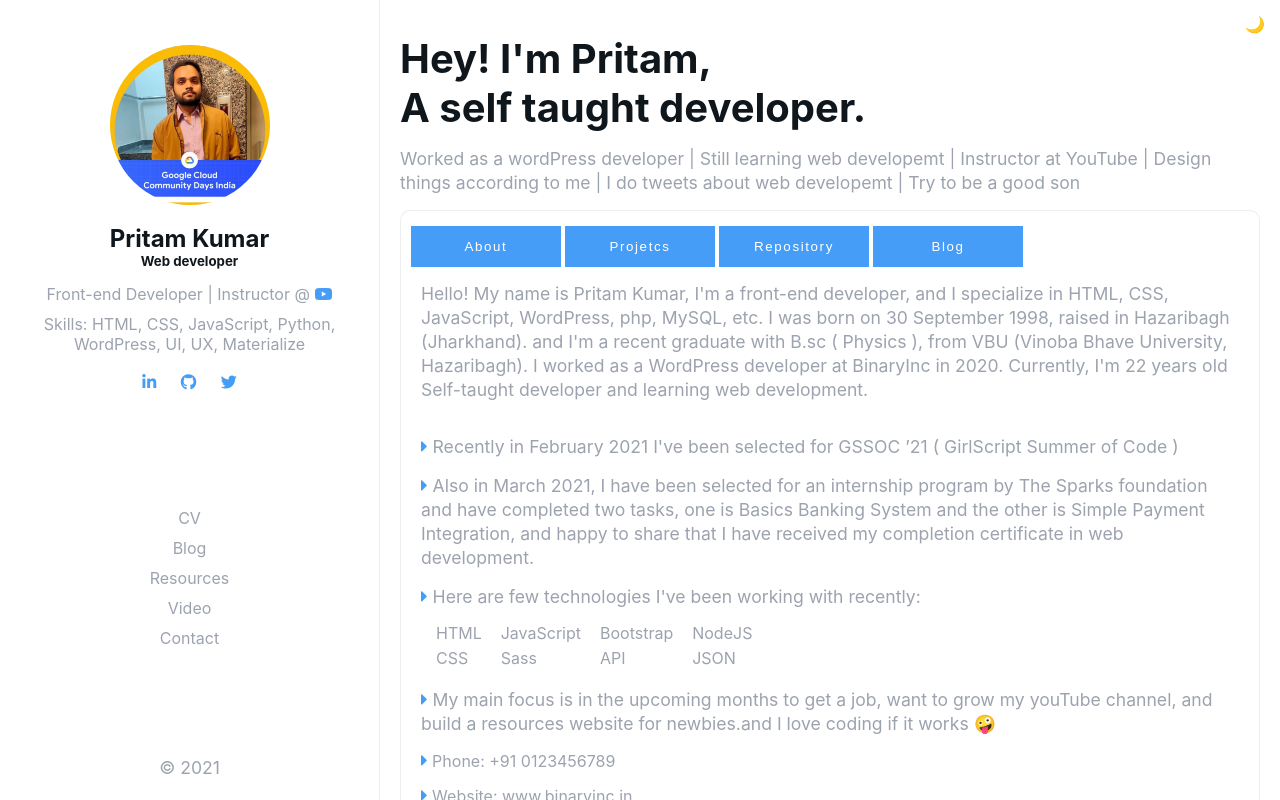
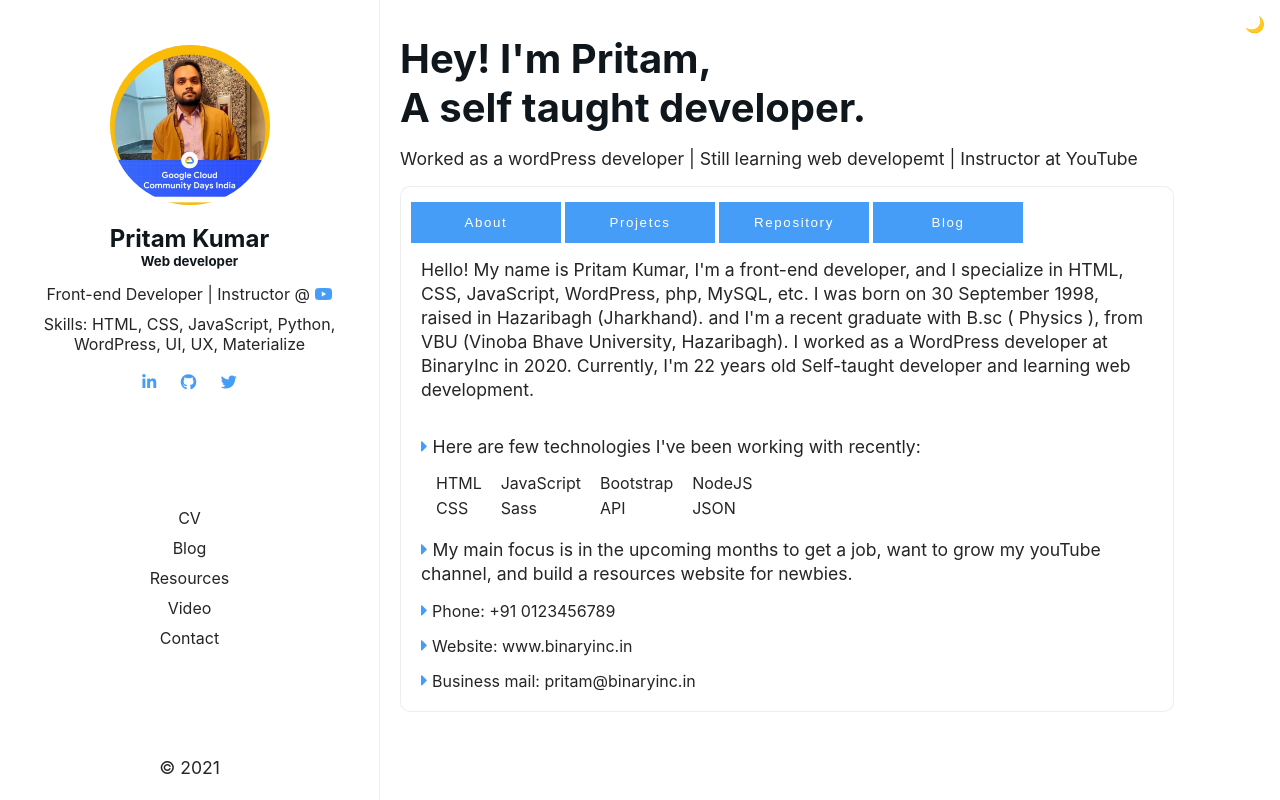
Before and after one commit to pritam-kr/Pritam-portfolio, a website: page index.html in a window 1280 px wide. Drawn offline with Linux system fonts and the light colour scheme; no server answers.

Commit message:
Still working on it

```diff
--- a/index.html
+++ b/index.html
@@ -77,7 +77,7 @@
             <div class="quote-container">
                 <header>
                     <h1>Hey! I'm Pritam,<br> A self taught developer.</h1>
-                     <p class="paragraph-font-size">Worked as a wordPress developer | Still learning web developemt | Instructor at YouTube | Design things according to me | I do tweets about web developemt | Try to be a good son</p>
+                     <p class="paragraph-font-size">Worked as a wordPress developer | Still learning web developemt | Instructor at YouTube
                 </header>
 
                 <div class="section-tab">
@@ -104,13 +104,13 @@
                             learning web development.</p>
 
                         <br>
-                        <p class="content-paragraph paragraph-font-size"> <i class="fas fa-caret-right"></i> Recently in
+                        <!-- <p class="content-paragraph paragraph-font-size"> <i class="fas fa-caret-right"></i> Recently in
                             February 2021 I've been selected for GSSOC ’21 ( GirlScript Summer of Code )</p>
                         <p class="content-paragraph paragraph-font-size"><i class="fas fa-caret-right"></i> Also in
                             March 2021, I have been selected for an internship program by The Sparks foundation and have
                             completed two tasks, one is Basics Banking System and the other is Simple Payment
                             Integration, and happy to share that I have received my completion certificate in web
-                            development.</p>
+                            development.</p> -->
                         <p class="content-paragraph paragraph-font-size"><i class="fas fa-caret-right"></i> Here are few
                             technologies I've been working with recently:</p>
 
@@ -132,7 +132,7 @@
                         </ul>
                         <p class="content-paragraph paragraph-font-size"><i class="fas fa-caret-right"></i> My main
                             focus is in the upcoming months to get a job, want to grow my youTube channel, and build a
-                            resources website for newbies.and I love coding if it works 🤪</p>
+                            resources website for newbies. </p>
                         <ul>
                             <li>
                                 <p class="skill-name"><i class="fas fa-caret-right"></i> Phone: +91 0123456789 </p>
--- a/scss/style.scss
+++ b/scss/style.scss
@@ -31,7 +31,7 @@ html{
 
  $secondary-font: Inter, ui-sans-serif, system-ui, -apple-system, BlinkMacSystemFont, "Segoe UI", Roboto, "Helvetica Neue", Arial, "Noto Sans", sans-serif, "Apple Color Emoji", "Segoe UI Emoji", "Segoe UI Symbol", "Noto Color Emoji";
 
- $secondary-color: #9CA3AF;
+ $secondary-color: #252525;
  $link-color: #459DF8;
  $headings:  Inter, sans-serif;;
 
@@ -150,6 +150,7 @@ header .img-pritam{
 }
 .quote-container header{
     margin: 0  0px;
+    width: 90%;
 }
 .quote-container header h1{
     font-size: 2.5rem;
@@ -170,7 +171,7 @@ h1{
     background-color: $backgroundColor;
     border-radius: 10px;
     margin: 15px 0;
-    width: auto;
+    width: 90%;
     border: 0.5px solid $border-color;
 }
 .section-tab ul li{
@@ -228,7 +229,7 @@ h1{
     display: grid;
     grid-template-columns: repeat(3, 310px);
     grid-gap: 10px;
-    justify-content: center;
+    // justify-content: center;
 }
 .tabcontent .projetc-card img{
     display: block;
```
Also changed, not shown: scss/style.css, 1 other file.
